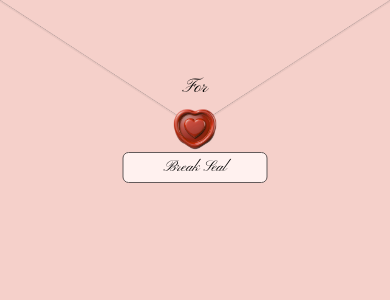
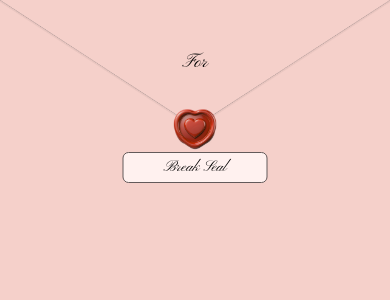
Before and after one commit to isabelagbu/be-my-valentines, a React (Create React App) app: page /valentine/closed-envelope/1 in a window 390 px wide. Shown: the top 300 px of the page. Built offline with nearby package versions, Linux system fonts and the light colour scheme.

Commit message:
updated css font weight and position for closed card

```diff
--- a/src/index.css
+++ b/src/index.css
@@ -28,12 +28,25 @@ img {
 
 .person-name {
   position: absolute;
-  font-weight:500;
-  top: 7vh;
+  font-weight: 500;
+  top: 7vh; /* Default top position */
   left: 50%;
   transform: translateX(-50%);
   font-size: clamp(16px, 5vw, 100px);
   transition: top 0.2s ease-in-out;
+}
+
+/* Reduce top space for smaller screens */
+@media (max-width: 500px) {
+  .person-name {
+    top: 4vh; /* Reduce top space on smaller screens */
+  }
+}
+
+@media (max-width: 320px) {
+  .person-name {
+    top: 3vh; /* Further reduce top space on very small screens */
+  }
 }
 
 .open-button {
```
